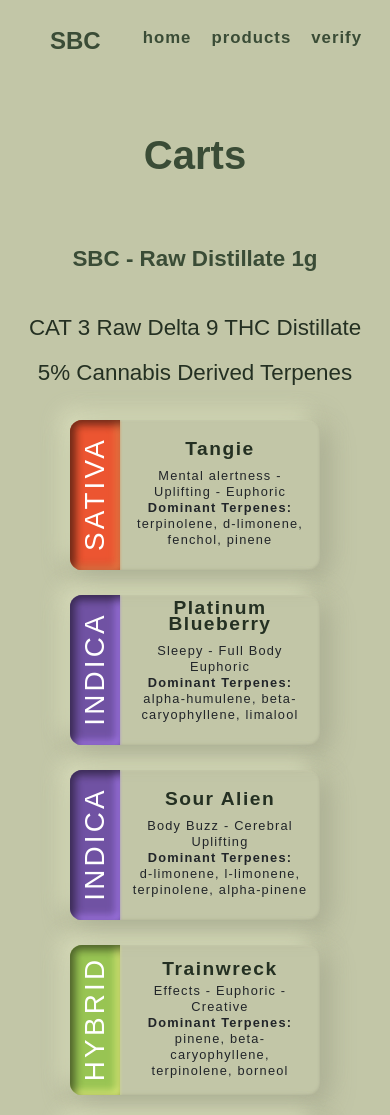
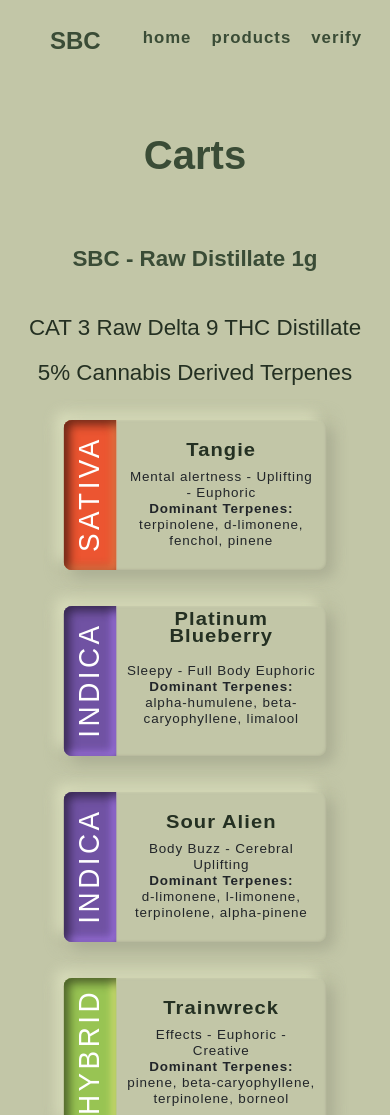
Before and after one commit to Tooboi/SBC, a plain HTML site: page carts.html in a window 390 px wide. Shown: the top 1115 px of the page. Drawn offline with nearby package versions, Linux system fonts and the light colour scheme; a web font is replaced by a local one.

Commit message:
0.09a style update cart cards

```diff
--- a/carts.html
+++ b/carts.html
@@ -50,7 +50,7 @@
       <div class="sativa">
         <div class="overlap-group">
           <div class="strain-type-sat"></div>
-          <h1 class="title valign-text-middle font-brandonRegular">SATIVA</h1>
+          <h1 class="title valign-text-middle font-brandonLight">SATIVA</h1>
           <div class="frame">
             <div class="strain-name valign-text-bottom font-brandonBold dark-2">Tangie</div>
             <p class="strain-info valign-text-middle font-brandonRegular">
--- a/style.css
+++ b/style.css
@@ -25,6 +25,11 @@
   .font-brandonRegular {
     font-family: brandon-grotesque, sans-serif;
     font-weight: 400;
+    font-style: normal;
+  }
+  .font-brandonLight {
+    font-family: brandon-grotesque, sans-serif;
+    font-weight: 100;
     font-style: normal;
   }
   .light-1 {
@@ -82,7 +87,7 @@
     justify-content: space-between;
     align-items: center;
     padding: 15px 50px;
-    z-index: 10;
+    z-index: 31;
   }
   .header .logo {
     position: relative;
@@ -115,9 +120,10 @@
   }
   .banner {
     padding: 100px 40px 100px 40px;
-    height: 100vh;
+    height: 200vh;
     width: 100vw;
     display: flex;
+    transform: scale(115%);
   }
   .content {
     margin: 0px;
@@ -478,18 +484,19 @@
     display: flex;
     flex-direction: column;
     align-content: center;
-    row-gap: 25px;
+    row-gap: 36px;
     height: 160vh;
     width: 100vw;
     padding: 0px 62px;
     align-items: center;
+    transform: scaleX(105%);
   }
   .sativa {
     align-items: flex-start;
     border: 1px none;
-    border-radius: 12px;
-    box-shadow: 10px 10px 25px #abae93e6, -10px -10px 20px #d9debbe6,
-      10px -10px 20px #abae9333, -10px 10px 20px #abae9333,
+    border-radius: 8px;
+    box-shadow: 8px 8px 12px #abae93e6, -8px -8px 12px #d9debbe6,
+    8px -8px 12px #abae9333, -8px 8px 12px #abae9333,
       inset -1px -1px 2px #abae9380, inset 1px 1px 2px #d9debb4c;
     display: flex;
     height: 150px;
@@ -501,9 +508,9 @@
   .indica {
     align-items: flex-start;
     border: 1px none;
-    border-radius: 12px;
-    box-shadow: 10px 10px 25px #abae93e6, -10px -10px 20px #d9debbe6,
-      10px -10px 20px #abae9333, -10px 10px 20px #abae9333,
+    border-radius: 8px;
+    box-shadow: 8px 8px 12px #abae93e6, -8px -8px 12px #d9debbe6,
+    8px -8px 12px #abae9333, -8px 8px 12px #abae9333,
       inset -1px -1px 2px #abae9380, inset 1px 1px 2px #d9debb4c;
     display: flex;
     height: 150px;
@@ -514,9 +521,9 @@
   .hybrid {
     align-items: flex-start;
     border: 1px none;
-    border-radius: 12px;
-    box-shadow: 10px 10px 25px #abae93e6, -10px -10px 20px #d9debbe6,
-      10px -10px 20px #abae9333, -10px 10px 20px #abae9333,
+    border-radius: 8px;
+    box-shadow: 8px 8px 12px #abae93e6, -8px -8px 12px #d9debbe6,
+    8px -8px 12px #abae9333, -8px 8px 12px #abae9333,
       inset -1px -1px 2px #abae9380, inset 1px 1px 2px #d9debb4c;
     display: flex;
     height: 150px;
@@ -533,14 +540,16 @@
   .title {
     height: 50px;
     left: -50px;
-    letter-spacing: 3.2px;
+    letter-spacing: 3.5px;
     position: absolute;
     text-align: center;
     top: 50px;
+    transform: scaleX(98%);
     transform: rotate(-90deg);
     width: 150px;
     color: white;
     z-index: 20;
+
   }
   .valign-text-middle {
     display: flex;
@@ -568,7 +577,7 @@
     align-self: stretch;
     height: 45px;
     margin-bottom: 5px;
-    letter-spacing: 1.5px;
+    letter-spacing: 1px;
     line-height: 16.8px;
     text-align: center;
     width: 180px;
@@ -576,7 +585,7 @@
   }
   .strain-info {
     height: 105px;
-    letter-spacing: 1.2px;
+    letter-spacing: 0.8px;
     line-height: 16px;
     text-align: center;
     width: 180px;
```
Also changed, not shown: index.html (+7 -6 lines).
